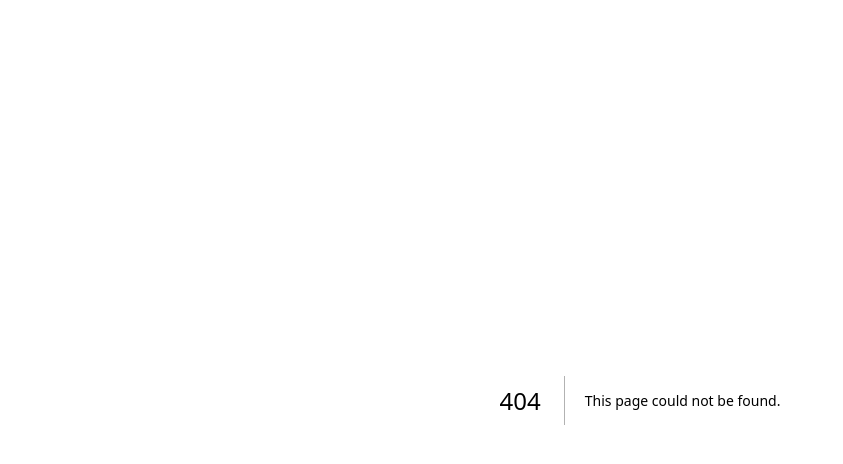
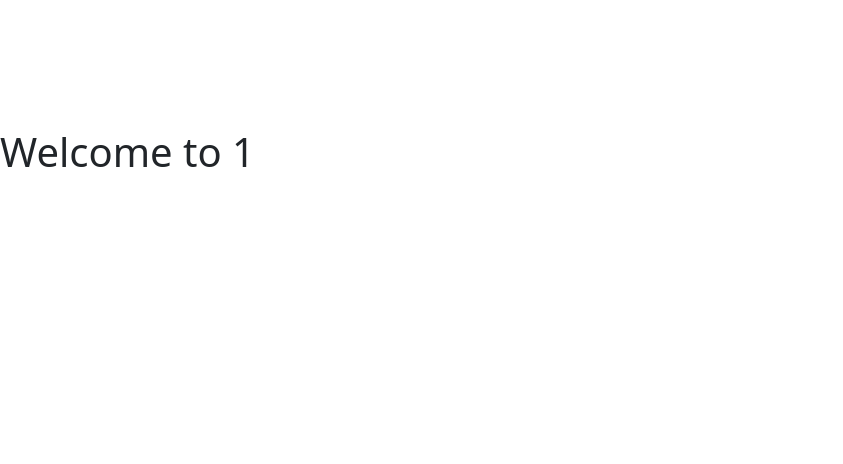
Before and after one commit to jonathan-lee-devel/sparrow-ui, a Next.js app: page /organization/1 in a window 1280 px wide. Before the commit this address had no page. Shown: the top 464 px of the page, without its empty margins (0-843 px from the left). Built offline with nearby package versions, Linux system fonts and the light colour scheme.

Commit message:
Updated layout.tsx, added organization name template page, added search component

```diff
--- a/app/layout.tsx
+++ b/app/layout.tsx
@@ -13,6 +13,10 @@ export default function RootLayout({
 }) {
   return (
     <html lang="en">
+    <head>
+      <title>{metadata.title}</title>
+      <link rel={"icon"} type={"image/png"} href={"/favicon.ico"} />
+    </head>
       <body>{children}</body>
     </html>
   )
--- /dev/null
+++ b/app/organization/[organizationName]/page.tsx
@@ -0,0 +1,10 @@
+import {Params} from "next/dist/shared/lib/router/utils/route-matcher";
+
+export default async function OrganizationPage({ params }: Params) {
+    const { organizationName } = params;
+    return (
+        <div className={"my-32"}>
+            <h1>Welcome to {organizationName}</h1>
+        </div>
+    )
+}
--- /dev/null
+++ b/app/search.tsx
@@ -0,0 +1,11 @@
+interface SearchTermsProps {
+    rawSearchTerms: string;
+}
+
+export default function Search({ rawSearchTerms }: SearchTermsProps) {
+    return (
+        <div>
+            <h1>{rawSearchTerms}</h1>
+        </div>
+    )
+}
```
